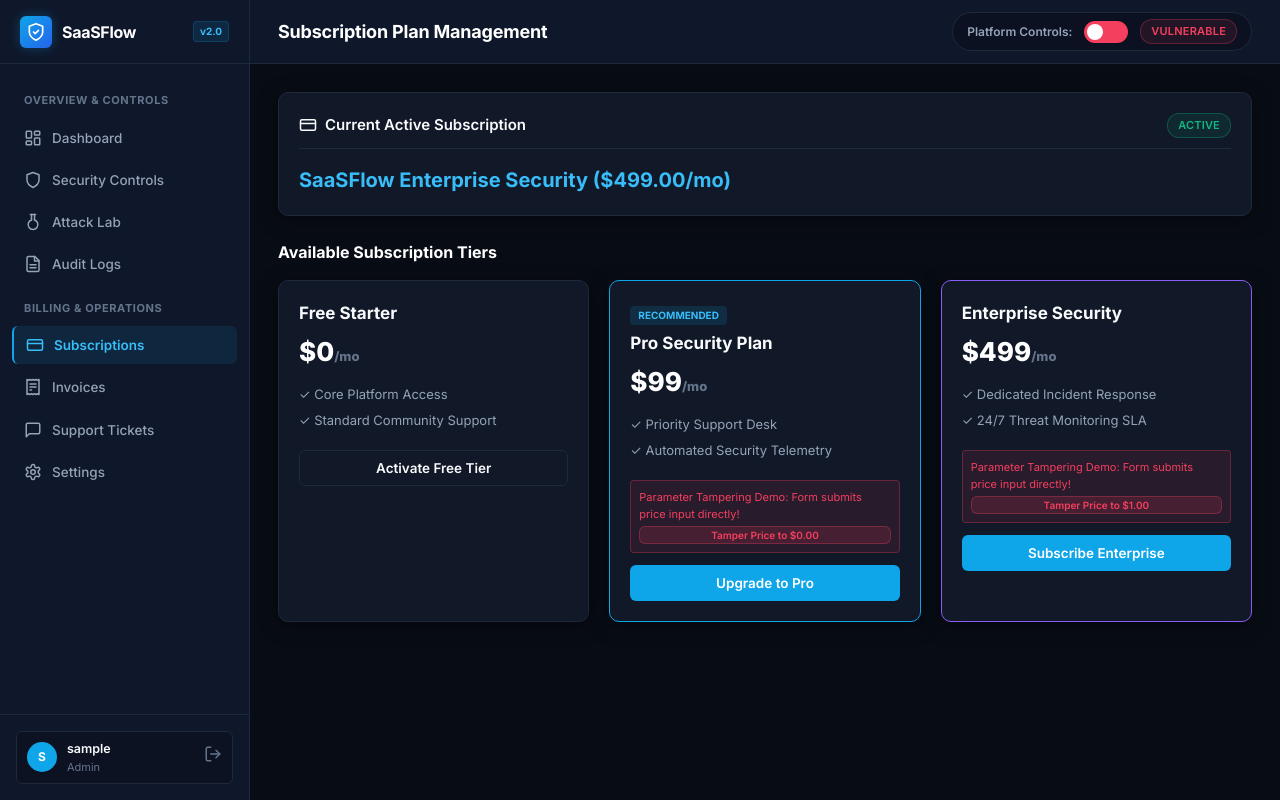
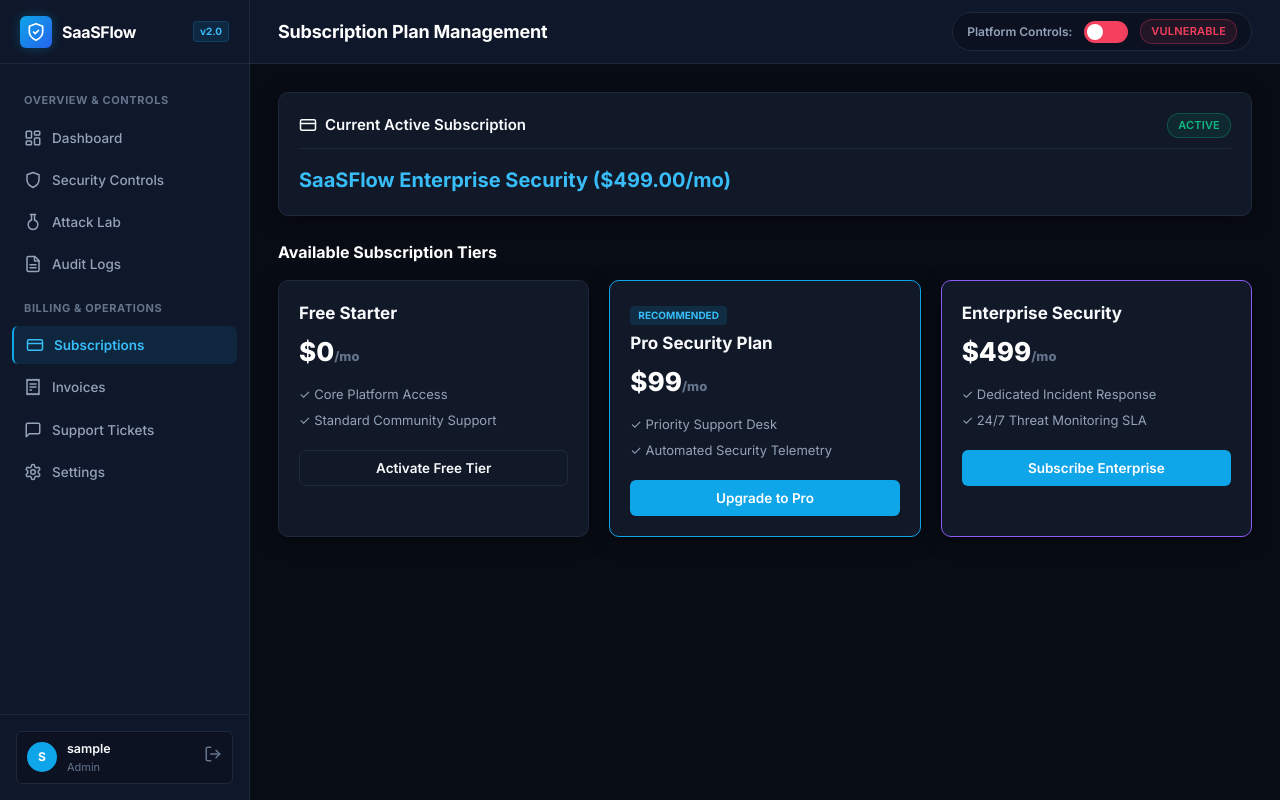
Before and after one commit to PGAvanthika/SaaS_Subscription_Portal, a Flask app: page /subscriptions in a window 1280 px wide. Run offline with Flask 3, Linux system fonts and the light colour scheme; the visitor is signed in with stand-in values (Sample User, id 1); data comes from the database, SQL or seed files in the repository; some libraries are stand-ins or nearby versions.

Commit message:
Updated parameter tampering

```diff
--- a/app.py
+++ b/app.py
@@ -167,7 +167,7 @@ def subscriptions():
         else:
             # SECURE MODE: Validates price against authoritative server catalog
             final_price = PLANS.get(plan_name, 0.00)
-            add_security_log("PARAM_TAMPER_SECURE", f"Server verified price for {plan_name} as ${final_price}", "SECURE")
+            add_security_log("PARAM_TAMPER_SECURE", f"Server enforced catalog price for {plan_name} as ${final_price:.2f} (Client submitted ${float(client_price):.2f})", "SECURE")
 
         # Update or create subscription
         execute_param_sql_secure("INSERT INTO subscriptions (user_id, plan_name, price, status) VALUES (%s, %s, %s, 'active');", (user_id, plan_name, final_price))
--- a/templates/subscriptions.html
+++ b/templates/subscriptions.html
@@ -50,15 +50,7 @@
 
     <form action="{{ url_for('subscriptions') }}" method="POST">
       <input type="hidden" name="plan_name" value="SaaSFlow Pro Plan">
-      <input type="hidden" name="price" id="proPriceInput" value="99.00">
-
-      {% if session.get('security_mode') == 'VULNERABLE' %}
-      <div style="margin-bottom: 12px; font-size: 11px; background: var(--status-vuln-bg); border: 1px solid var(--status-vuln-border); padding: 8px; border-radius: 4px; color: #f43f5e;">
-        Parameter Tampering Demo: Form submits price input directly!
-        <button type="button" class="btn btn-danger" style="padding: 2px 6px; font-size: 10px; margin-top: 4px; width:100%;" onclick="document.getElementById('proPriceInput').value = '0.00'; alert('Price tampered to $0.00!');">Tamper Price to $0.00</button>
-      </div>
-      {% endif %}
-
+      <input type="hidden" name="price" value="99.00">
       <button type="submit" class="btn btn-primary" style="width: 100%;">Upgrade to Pro</button>
     </form>
   </div>
@@ -74,15 +66,7 @@
 
     <form action="{{ url_for('subscriptions') }}" method="POST">
       <input type="hidden" name="plan_name" value="SaaSFlow Enterprise Security">
-      <input type="hidden" name="price" id="entPriceInput" value="499.00">
-
-      {% if session.get('security_mode') == 'VULNERABLE' %}
-      <div style="margin-bottom: 12px; font-size: 11px; background: var(--status-vuln-bg); border: 1px solid var(--status-vuln-border); padding: 8px; border-radius: 4px; color: #f43f5e;">
-        Parameter Tampering Demo: Form submits price input directly!
-        <button type="button" class="btn btn-danger" style="padding: 2px 6px; font-size: 10px; margin-top: 4px; width:100%;" onclick="document.getElementById('entPriceInput').value = '1.00'; alert('Price tampered to $1.00!');">Tamper Price to $1.00</button>
-      </div>
-      {% endif %}
-
+      <input type="hidden" name="price" value="499.00">
       <button type="submit" class="btn btn-primary" style="width: 100%;">Subscribe Enterprise</button>
     </form>
   </div>
```
Also changed, not shown: project_documentation.md (+5 -3 lines).
